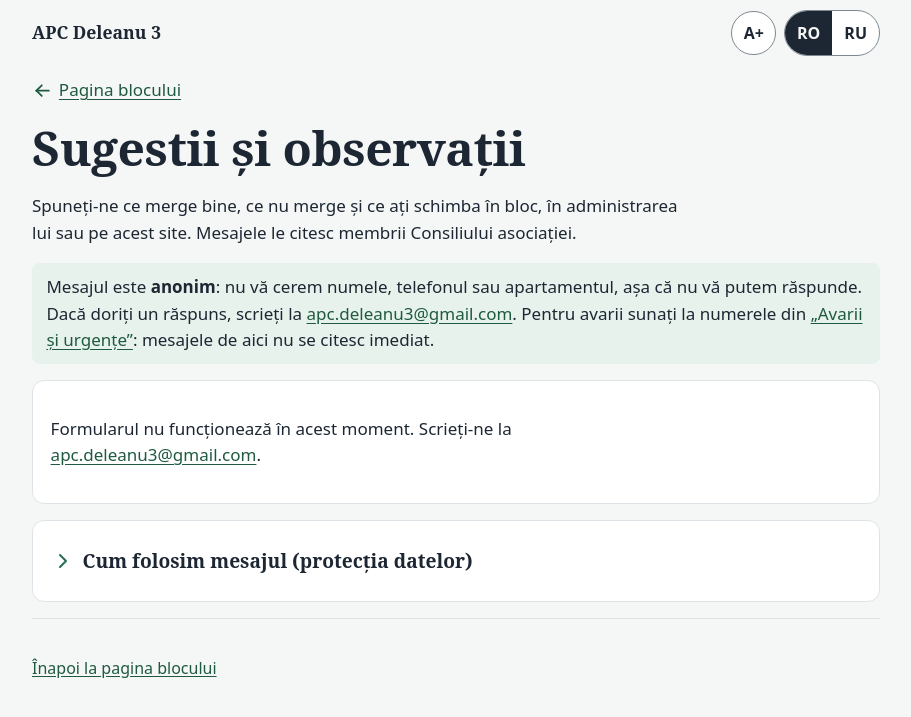
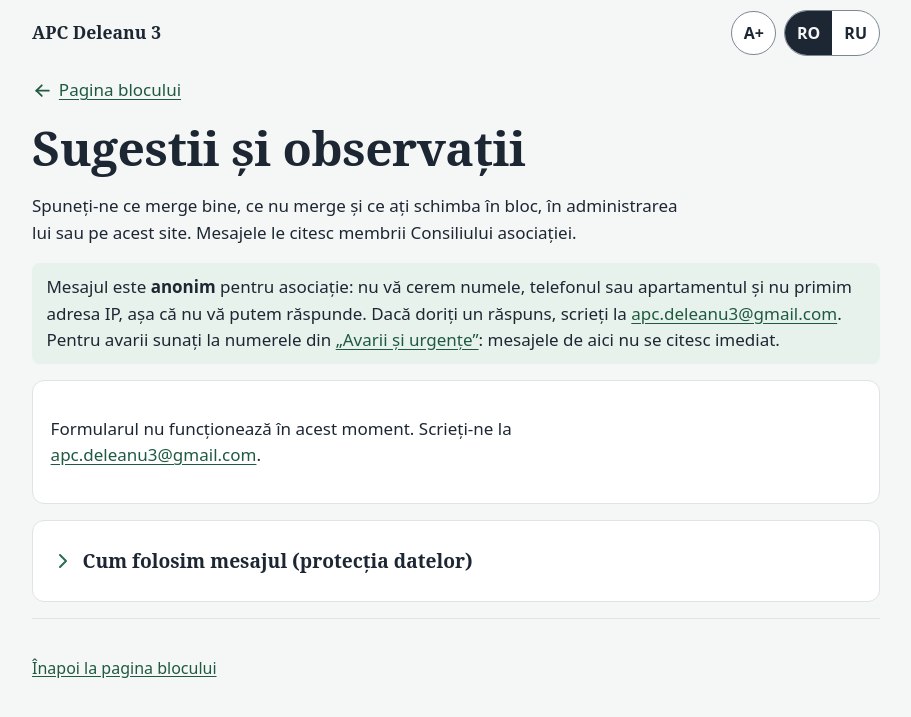
Before and after one commit to apc-deleanu3/apc-deleanu3.github.io, a Jekyll site: the page sugestii.html, which Jekyll copies as it is, in a window 1280 px wide. Shown: the top 717 px of the page, without its empty margins (184-1095 px from the left). Built offline with Jekyll 4.4.1, drawn with Linux system fonts in a browser that asks for light colours; some of the changed lines change nothing that is shown.

Commit message:
Sugestii: nota de protecție a datelor după verificarea juridică și de confidențialitate
Operatorul numit ca atare; destinatarii (Google, autoritățile când legea
o cere); transferul în alt stat și cererea de informații despre garanții;
portabilitatea; fără decizii automate; „anonim pentru asociație”;
ștergerea include versiunile vechi ale fișierului din Drive; legătura
„Cum folosim mesajul” lângă buton. La eroare, avertizarea că prin e-mail
mesajul nu mai este anonim și nu se șterge după 12 luni.

```diff
--- a/assets/style.css
+++ b/assets/style.css
@@ -342,6 +342,7 @@
 .msg button[disabled] { opacity: .6; cursor: wait; }
 #msg-status p { margin: .8rem 0 0; }
 #msg-status .err { color: var(--danger); font-weight: 700; }
+#msg-status .err .note { display: block; margin-top: .3rem; color: var(--muted); font-weight: 400; }
 #msg-status .wait { color: var(--muted); }
 .panel.sent { border-color: var(--green); background: var(--green-tint); }
 .panel.sent p { margin: 0 0 .6rem; }
--- a/sugestii.html
+++ b/sugestii.html
@@ -28,8 +28,8 @@
   <h1 lang="ru">Предложения и замечания</h1>
   <p lang="ro">Spuneți-ne ce merge bine, ce nu merge și ce ați schimba în bloc, în administrarea lui sau pe acest site. Mesajele le citesc membrii Consiliului asociației.</p>
   <p lang="ru">Расскажите, что работает хорошо, что не работает и что бы вы изменили в доме, в его управлении или на этом сайте. Сообщения читают члены Совета ассоциации.</p>
-  <p class="tip" lang="ro">Mesajul este <strong>anonim</strong>: nu vă cerem numele, telefonul sau apartamentul, așa că nu vă putem răspunde. Dacă doriți un răspuns, scrieți la <a href="mailto:apc.deleanu3@gmail.com">apc.deleanu3@gmail.com</a>. Pentru avarii sunați la numerele din <a href="./#avarii">„Avarii și urgențe”</a>: mesajele de aici nu se citesc imediat.</p>
-  <p class="tip" lang="ru">Сообщение <strong>анонимное</strong>: мы не спрашиваем имя, телефон или номер квартиры, поэтому не сможем ответить. Если нужен ответ, напишите на <a href="mailto:apc.deleanu3@gmail.com">apc.deleanu3@gmail.com</a>. При авариях звоните по номерам из раздела <a href="./#avarii">«Аварии и экстренные службы»</a>: сообщения отсюда читают не сразу.</p>
+  <p class="tip" lang="ro">Mesajul este <strong>anonim</strong> pentru asociație: nu vă cerem numele, telefonul sau apartamentul și nu primim adresa IP, așa că nu vă putem răspunde. Dacă doriți un răspuns, scrieți la <a href="mailto:apc.deleanu3@gmail.com">apc.deleanu3@gmail.com</a>. Pentru avarii sunați la numerele din <a href="./#avarii">„Avarii și urgențe”</a>: mesajele de aici nu se citesc imediat.</p>
+  <p class="tip" lang="ru">Сообщение <strong>анонимно</strong> для ассоциации: мы не спрашиваем имя, телефон или номер квартиры и не получаем IP-адрес, поэтому не сможем ответить. Если нужен ответ, напишите на <a href="mailto:apc.deleanu3@gmail.com">apc.deleanu3@gmail.com</a>. При авариях звоните по номерам из раздела <a href="./#avarii">«Аварии и экстренные службы»</a>: сообщения отсюда читают не сразу.</p>
 
   <!-- data-endpoint: adresa aplicației web Google Apps Script (…/exec). Cât timp este goală, formularul
        nu se arată și pagina trimite la e-mail. Nimic nu pleacă spre Google înainte de „Trimiteți mesajul”. -->
@@ -48,7 +48,7 @@
     <div class="actions">
       <button class="btn" type="submit" id="msg-send"><svg class="ic" aria-hidden="true"><use xlink:href="assets/icons.svg?v=20260930#i-message-circle"/></svg><span lang="ro">Trimiteți mesajul</span><span lang="ru">Отправить сообщение</span></button>
     </div>
-    <p class="hint"><span lang="ro">Mesajul se păstrează <strong>12 luni</strong> de la trimitere, apoi se șterge automat.</span><span lang="ru">Сообщение хранится <strong>12 месяцев</strong> с момента отправки, затем удаляется автоматически.</span></p>
+    <p class="hint"><span lang="ro">Mesajul se păstrează <strong>12 luni</strong> de la trimitere, apoi se șterge automat. <a href="#date-personale" data-open>Cum folosim mesajul</a></span><span lang="ru">Сообщение хранится <strong>12 месяцев</strong> с момента отправки, затем удаляется автоматически. <a href="#date-personale" data-open>Как мы используем сообщение</a></span></p>
     <div id="msg-status" role="status" aria-live="polite"></div>
   </form>
 
@@ -67,24 +67,24 @@
   <details class="panel" id="date-personale">
     <summary><svg class="ic" aria-hidden="true"><use xlink:href="assets/icons.svg?v=20260930#i-chevron-right"/></svg><span lang="ro">Cum folosim mesajul (protecția datelor)</span><span lang="ru">Как мы используем сообщение (защита данных)</span></summary>
     <ul class="paylist" lang="ro">
-      <li><strong>Cine îl primește:</strong> A.P.C. A0120-0351, str. Liviu Deleanu 3, Chișinău, <a href="mailto:apc.deleanu3@gmail.com">apc.deleanu3@gmail.com</a>.</li>
+      <li><strong>Cine răspunde de date (operatorul):</strong> Asociația de Proprietari din Condominiu A0120-0351 (A.P.C. A0120-0351), str. Liviu Deleanu 3, Chișinău, <a href="mailto:apc.deleanu3@gmail.com">apc.deleanu3@gmail.com</a>. Asociația nu are un responsabil cu protecția datelor; întrebările se trimit la aceeași adresă.</li>
       <li><strong>De ce:</strong> ca să îmbunătățim administrarea blocului și acest site. Temeiul este interesul legitim al asociației de a afla părerea locatarilor (art. 6 alin. (1) lit. f) din Legea nr. 195/2024 privind protecția datelor cu caracter personal).</li>
-      <li><strong>Ce se păstrează:</strong> textul mesajului, data și ora trimiterii și limba paginii. Nu se păstrează numele, apartamentul sau adresa IP: asociația nu le primește.</li>
-      <li><strong>Cine îl citește:</strong> membrii Consiliului asociației. Mesajele nu se publică și nu se dau altor persoane.</li>
-      <li><strong>Unde:</strong> mesajul trece prin serviciul Google Apps Script și se păstrează într-un fișier din Google Drive al asociației. Google prelucrează datele ca furnizor al serviciului, pe servere care pot fi și în afara Republicii Moldova; ca orice server, primește adresa IP a dispozitivului dvs. când trimiteți mesajul. Până la apăsarea butonului „Trimiteți mesajul”, pagina nu trimite nimic către Google.</li>
-      <li><strong>Cât timp:</strong> 12 luni de la trimitere; apoi mesajul se șterge automat.</li>
-      <li><strong>Drepturile dvs.:</strong> puteți cere accesul la mesaj, corectarea sau ștergerea lui ori restricționarea prelucrării și vă puteți opune prelucrării. Scrieți la <a href="mailto:apc.deleanu3@gmail.com">apc.deleanu3@gmail.com</a> data și ora aproximativă și câteva cuvinte din mesaj, ca să-l putem găsi. Puteți depune o plângere la Centrul Național pentru Protecția Datelor cu Caracter Personal.</li>
-      <li>Trimiterea unui mesaj nu este obligatorie.</li>
+      <li><strong>Ce se păstrează:</strong> textul mesajului, data și ora trimiterii și limba paginii. Nu se păstrează numele, apartamentul sau adresa IP: asociația nu le primește, decât dacă le scrieți chiar dvs. în mesaj.</li>
+      <li><strong>Cine îl citește:</strong> membrii Consiliului asociației. Mesajele nu se publică. În afară de ei, mesajul ajunge numai la Google, care păstrează fișierul pentru asociație (vezi „Unde”), și, dacă legea o cere, la autoritățile competente.</li>
+      <li><strong>Unde:</strong> mesajul trece prin serviciul Google Apps Script și se păstrează într-un fișier din Google Drive al asociației. Google prelucrează datele ca furnizor al serviciului; ele pot fi păstrate pe servere din alte state decât Republica Moldova, deci este un transfer de date în alt stat. Informații despre garanțiile acestui transfer puteți cere la <a href="mailto:apc.deleanu3@gmail.com">apc.deleanu3@gmail.com</a>. Ca orice server, Google primește adresa IP a dispozitivului dvs. când trimiteți mesajul. Până la apăsarea butonului „Trimiteți mesajul”, pagina nu trimite nimic către Google.</li>
+      <li><strong>Cât timp:</strong> 12 luni de la trimitere; apoi mesajul se șterge automat din fișier, împreună cu versiunile anterioare ale fișierului pe care Google Drive le păstrează tehnic.</li>
+      <li><strong>Drepturile dvs.:</strong> puteți cere accesul la mesaj, corectarea sau ștergerea lui ori restricționarea prelucrării și vă puteți opune prelucrării; acolo unde legea îl prevede, aveți și dreptul la portabilitatea datelor. Scrieți la <a href="mailto:apc.deleanu3@gmail.com">apc.deleanu3@gmail.com</a> data și ora aproximativă și câteva cuvinte din mesaj, ca să-l putem găsi. Puteți depune o plângere la Centrul Național pentru Protecția Datelor cu Caracter Personal.</li>
+      <li>Trimiterea unui mesaj nu este obligatorie. Nu se iau decizii automate despre dvs.</li>
     </ul>
     <ul class="paylist" lang="ru">
-      <li><strong>Кто получает:</strong> A.P.C. A0120-0351, ул. Ливиу Деляну 3, Кишинёв, <a href="mailto:apc.deleanu3@gmail.com">apc.deleanu3@gmail.com</a>.</li>
+      <li><strong>Кто отвечает за данные (оператор):</strong> Asociația de Proprietari din Condominiu A0120-0351 (A.P.C. A0120-0351), ул. Ливиу Деляну 3, Кишинёв, <a href="mailto:apc.deleanu3@gmail.com">apc.deleanu3@gmail.com</a>. У ассоциации нет ответственного за защиту данных; вопросы направляйте на тот же адрес.</li>
       <li><strong>Зачем:</strong> чтобы улучшать управление домом и этот сайт. Основание — законный интерес ассоциации узнать мнение жильцов (ст. 6 ч. (1) п. f) Закона № 195/2024 о защите персональных данных).</li>
-      <li><strong>Что хранится:</strong> текст сообщения, дата и время отправки и язык страницы. Имя, квартира и IP-адрес не хранятся: ассоциация их не получает.</li>
-      <li><strong>Кто читает:</strong> члены Совета ассоциации. Сообщения не публикуются и не передаются другим лицам.</li>
-      <li><strong>Где:</strong> сообщение передаётся через сервис Google Apps Script и хранится в файле на Google Диске ассоциации. Google обрабатывает данные как поставщик услуги, на серверах, которые могут находиться и за пределами Республики Молдова; как любой сервер, он получает IP-адрес вашего устройства при отправке. До нажатия кнопки «Отправить сообщение» страница ничего не отправляет в Google.</li>
-      <li><strong>Срок:</strong> 12 месяцев с момента отправки, затем сообщение удаляется автоматически.</li>
-      <li><strong>Ваши права:</strong> вы можете запросить доступ к сообщению, его исправление, удаление или ограничение обработки, а также возразить против обработки. Напишите на <a href="mailto:apc.deleanu3@gmail.com">apc.deleanu3@gmail.com</a> примерные дату и время и несколько слов из сообщения, чтобы мы могли его найти. Вы можете подать жалобу в Национальный центр по защите персональных данных.</li>
-      <li>Отправлять сообщение необязательно.</li>
+      <li><strong>Что хранится:</strong> текст сообщения, дата и время отправки и язык страницы. Имя, квартира и IP-адрес не хранятся: ассоциация их не получает, если только вы сами не укажете их в сообщении.</li>
+      <li><strong>Кто читает:</strong> члены Совета ассоциации. Сообщения не публикуются. Кроме них, сообщение получает только Google, который хранит файл для ассоциации (см. «Где»), и, если этого требует закон, компетентные органы.</li>
+      <li><strong>Где:</strong> сообщение передаётся через сервис Google Apps Script и хранится в файле на Google Диске ассоциации. Google обрабатывает данные как поставщик услуги; они могут храниться на серверах в других государствах, кроме Республики Молдова, то есть это передача данных в другое государство. Сведения о гарантиях этой передачи можно запросить на <a href="mailto:apc.deleanu3@gmail.com">apc.deleanu3@gmail.com</a>. Как любой сервер, Google получает IP-адрес вашего устройства при отправке. До нажатия кнопки «Отправить сообщение» страница ничего не отправляет в Google.</li>
+      <li><strong>Срок:</strong> 12 месяцев с момента отправки, затем сообщение автоматически удаляется из файла вместе с предыдущими версиями файла, которые технически хранит Google Диск.</li>
+      <li><strong>Ваши права:</strong> вы можете запросить доступ к сообщению, его исправление, удаление или ограничение обработки, а также возразить против обработки; там, где это предусмотрено законом, вы также имеете право на переносимость данных. Напишите на <a href="mailto:apc.deleanu3@gmail.com">apc.deleanu3@gmail.com</a> примерные дату и время и несколько слов из сообщения, чтобы мы могли его найти. Вы можете подать жалобу в Национальный центр по защите персональных данных (Centrul Național pentru Protecția Datelor cu Caracter Personal).</li>
+      <li>Отправлять сообщение необязательно. Автоматические решения в отношении вас не принимаются.</li>
     </ul>
   </details>
   </main>
@@ -101,6 +101,10 @@
   var form = $('msg-form'), text = $('mesaj'), count = $('mesaj-count'), status = $('msg-status');
   var send = $('msg-send'), done = $('msg-done');
   var endpoint = form.getAttribute('data-endpoint');
+  // „Cum folosim mesajul”: deschide nota de protecție a datelor
+  Array.prototype.forEach.call(document.querySelectorAll('a[data-open]'), function (x) {
+    x.addEventListener('click', function () { $('date-personale').open = true; });
+  });
   if (!/^https:\/\/script\.google\.com\/macros\/s\/[\w-]+\/exec$/.test(endpoint)) return;   // fără adresă: rămâne trimiterea la e-mail
   form.hidden = false;
   $('msg-off').hidden = true;
@@ -117,9 +121,14 @@
     if (withMail) {
       p.appendChild(document.createTextNode(' '));
       var a = document.createElement('a');
+      var note = document.createElement('span');
+      note.className = 'note';
+      note.textContent = t(' Prin e-mail, mesajul nu mai este anonim și nu se șterge automat după 12 luni.', ' По e-mail сообщение уже не анонимно и не удаляется автоматически через 12 месяцев.');
       a.href = 'mailto:apc.deleanu3@gmail.com?subject=Sugestie&body=' + encodeURIComponent(text.value.slice(0, MAX));
       a.textContent = t('trimiteți-l prin e-mail', 'отправьте его по e-mail');
       p.appendChild(a);
+      p.appendChild(document.createTextNode('.'));
+      p.appendChild(note);
     }
     status.appendChild(p);
   }
```
